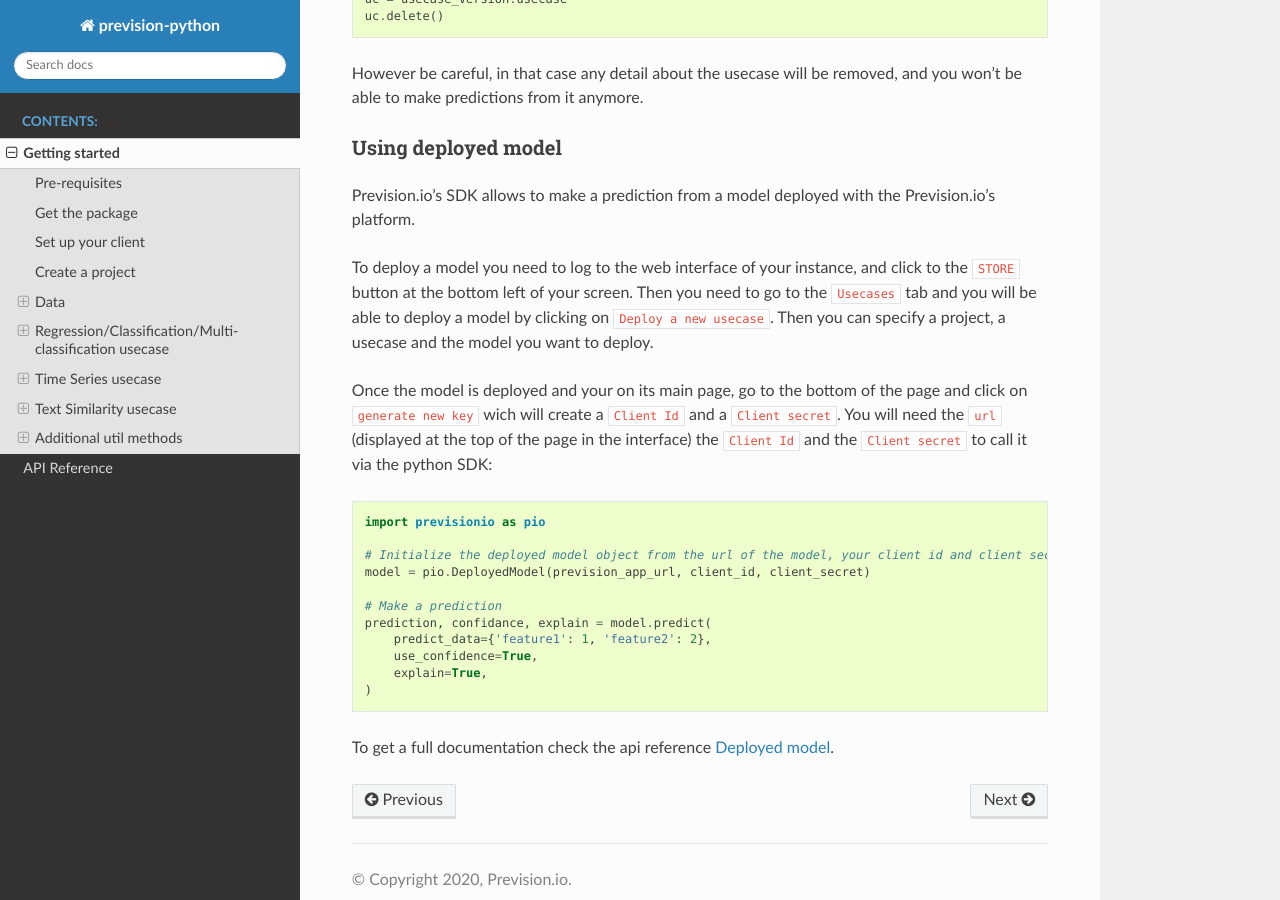
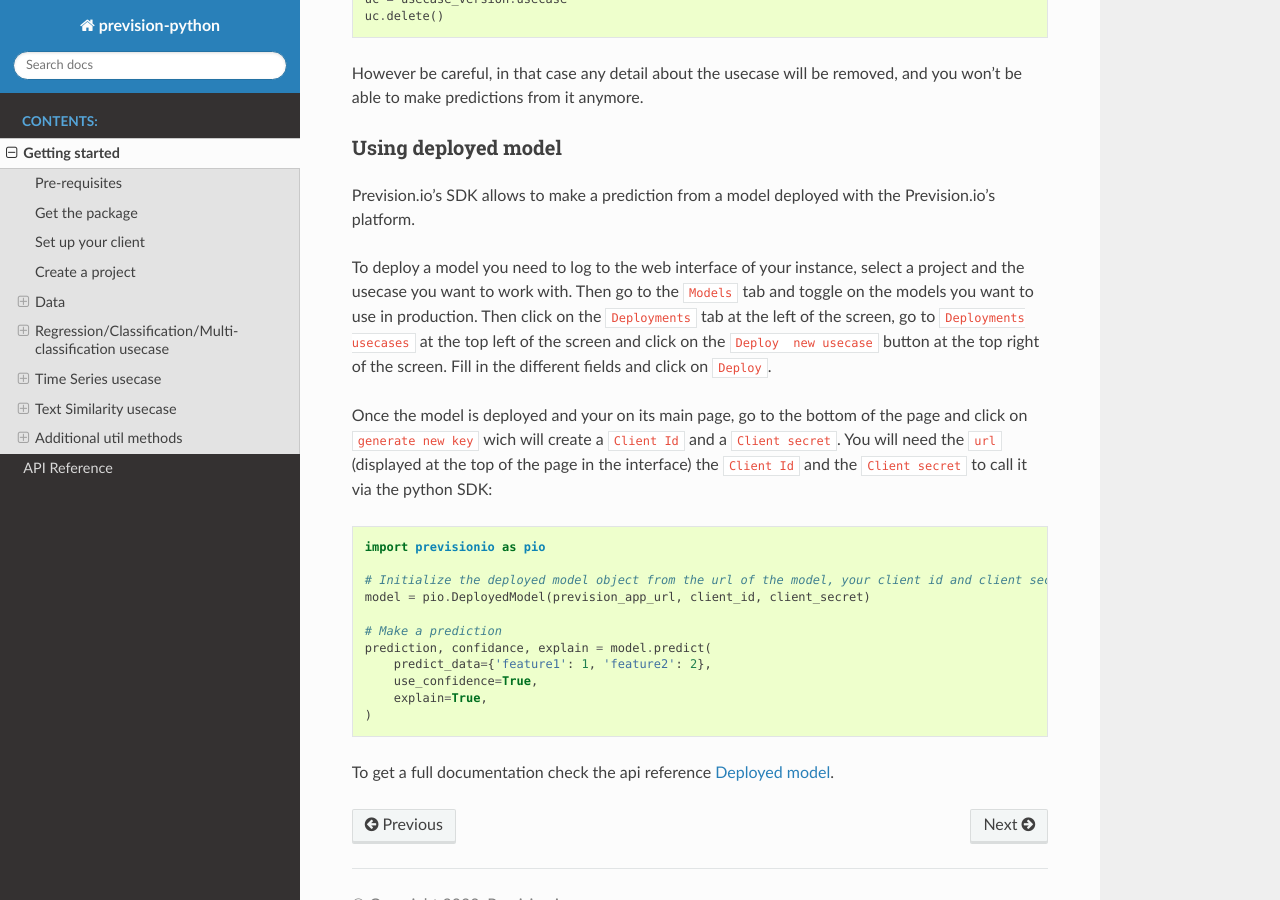
Before and after one commit to previsionio/prevision-python, a Sphinx documentation site: the page built from docs/source/getting_started.rst, in a window 1280 px wide and 900 px high, scrolled down 10270 px. Built offline with Sphinx 7.4.7 and the Read the Docs theme 2.0.0, drawn with Linux system fonts in a browser that asks for light colours; formulas are drawn with MathJax 3.

Commit message:
fix: update doc on usecase deployment as the interface has changed

```diff
--- a/docs/source/getting_started.rst
+++ b/docs/source/getting_started.rst
@@ -505,7 +505,7 @@
 
 Prevision.io's SDK allows to make a prediction from a model deployed with the Prevision.io's platform.
 
-To deploy a model you need to log to the web interface of your instance, and click to the ``STORE`` button at the bottom left of your screen. Then you need to go to the ``Usecases``  tab and you will be able to deploy a model by clicking on ``Deploy a new usecase``. Then you can specify a project, a usecase and the model you want to deploy.
+To deploy a model you need to log to the web interface of your instance, select a project and the usecase you want to work with. Then go to the ``Models`` tab and toggle on the models you want to use in production. Then click on the ``Deployments`` tab at the left of the screen, go to ``Deployments usecases`` at the top left of the screen and click on the ``Deploy  new usecase`` button at the top right of the screen. Fill in the different fields and click on ``Deploy``.
 
 Once the model is deployed and your on its main page, go to the bottom of the page and click on ``generate new key`` wich will create a ``Client Id`` and a ``Client secret``. You will need the ``url`` (displayed at the top of the page in the interface) the ``Client Id`` and the ``Client secret`` to call it via the python SDK:
 
```
